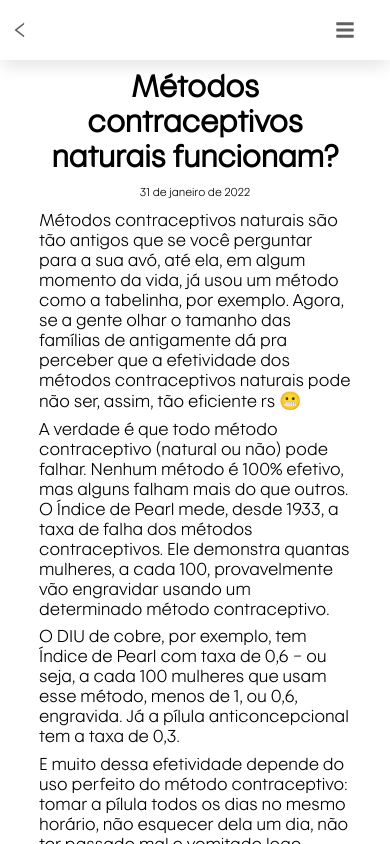
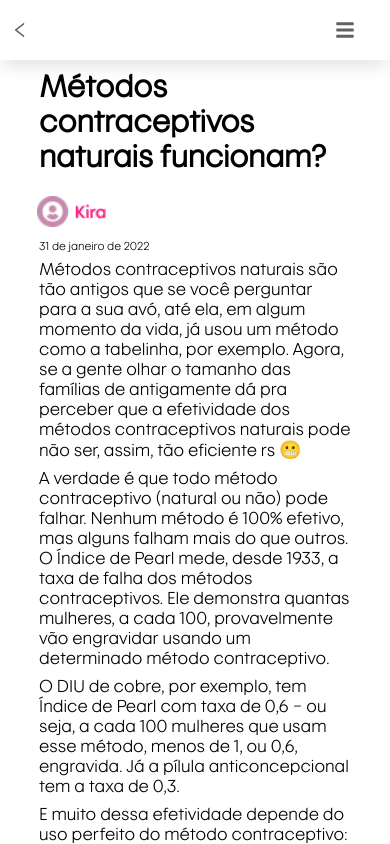
Before and after one commit to GirlsInTheHack/hack-das-minas-kira, a React (Create React App) app in the folder frontend/: page /forum in a window 390 px wide. Shown: the top 844 px of the page. Built offline with nearby package versions, Linux system fonts and the light colour scheme; no server answers.

Commit message:
adicionando responsividade

```diff
--- a/frontend/src/pages/forum/index.js
+++ b/frontend/src/pages/forum/index.js
@@ -1,5 +1,5 @@
 import React from "react";
-import { Text, Data, Title, SubTitle, Hr, Input, Button } from "../forum/styles";
+import { Text, Data, Title, SubTitle, Hr, Input, Button, Img } from "../forum/styles";
 
 import Comment from "../../components/Comment";
 import Question from "../../components/Question";
@@ -9,6 +9,7 @@ export default function Forum() {
   return (
     <div className="App">
       <Title>Métodos contraceptivos naturais funcionam?</Title>
+      <Img src="./images/kira.png"/>
       <Data>31 de janeiro de 2022</Data>
       <Text>
       Métodos contraceptivos naturais são tão antigos que se você perguntar para a sua avó,
--- a/frontend/src/pages/forum/styles.js
+++ b/frontend/src/pages/forum/styles.js
@@ -4,7 +4,7 @@ import styled from "styled-components";
 export const Title = styled.h1`
     margin:2% 10% 2% 10%;
     margin-left:10%;
-    text-align: center;
+    text-align: left;
     font-family:Kotex;
 `
 
@@ -20,7 +20,8 @@ export const Text = styled.p`
 export const Data = styled.p`
     font-size:12px;
     font-family: Kotex;
-    text-align:center;
+    margin:2% 10% 2% 10%;
+    text-align:left;
 `;
 
 export const SubTitle = styled.h5`
@@ -61,3 +62,13 @@ cursor: pointer;
 box-shadow: 2px 3px 3px 2px rgba(0, 0, 0, 0.1);
 color: white;
 `;
+
+export const Img = styled.img`
+    margin-right: 63%;
+    margin-top: 15px;
+    width: 70px;
+
+    @media (min-width: 1024px) {
+        margin-right: 75%;
+    }
+`
```
